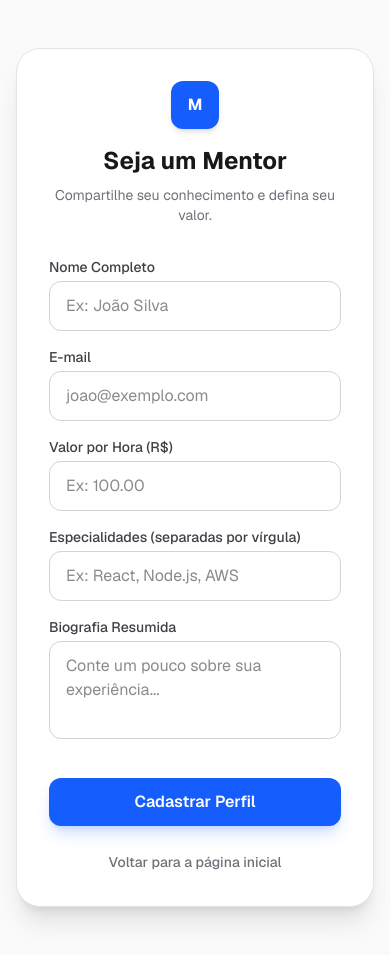
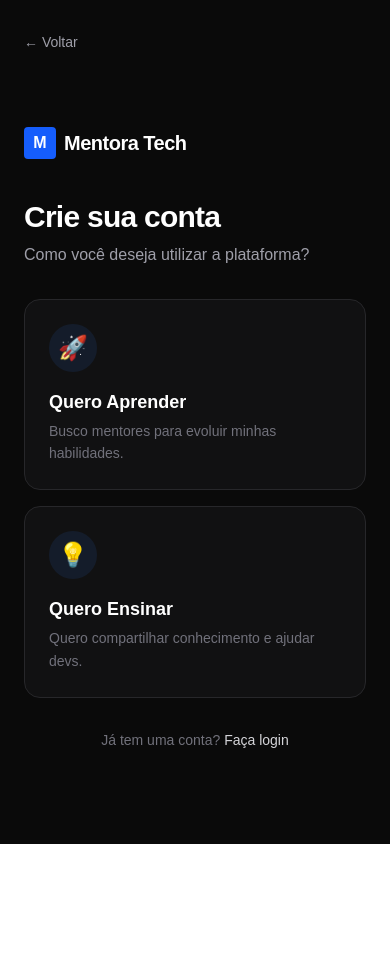
Before and after one commit to ClebsAlexandre/Mentora-Tech, a Next.js app: page /cadastro in a window 390 px wide. After the commit the page ends 844 px from the top, so only its background shows below. Built offline with nearby package versions, Linux system fonts and the light colour scheme; no server answers.

Commit message:
feat(login): reestrutura página de login com animações e validação simulada

```diff
--- a/app/cadastro/page.tsx
+++ b/app/cadastro/page.tsx
@@ -1,85 +1,193 @@
-import { db } from '@/db';
-import { usuarios, perfisMentores } from '@/db/schema';
-import { redirect } from 'next/navigation';
-import Link from 'next/link';
+"use client";
+
+import { useState } from "react";
+import Link from "next/link";
+import { useRouter } from "next/navigation";
+import { motion, AnimatePresence } from "framer-motion";
+
+type Role = "mentorado" | "mentor" | null;
 
 export default function CadastroPage() {
+  const router = useRouter();
+  const [role, setRole] = useState<Role>(null);
+  const [isLoading, setIsLoading] = useState(false);
 
-  // Server Action que lida com o submit do formulário
-  async function cadastrarMentor(formData: FormData) {
-    'use server';
-
-    const nome = formData.get('nome') as string;
-    const email = formData.get('email') as string;
-    const bio = formData.get('bio') as string;
-    const precoHora = formData.get('precoHora') as string;
-    const especialidadesStr = formData.get('especialidades') as string;
-
-    const especialidades = especialidadesStr.split(',').map(s => s.trim()).filter(Boolean);
-
-    // Inserção na tabela usuarios
-    // Usando DiceBear (avataaars) para garantir rostos diferentes baseados no email
-    const [novoUsuario] = await db.insert(usuarios).values({
-      nome,
-      email,
-      tipoPerfil: 'mentor',
-      avatarUrl: `https://api.dicebear.com/7.x/avataaars/svg?seed=${encodeURIComponent(email)}&backgroundColor=e2e8f0`,
-    }).returning();
-
-    // Inserção na tabela perfisMentores referenciando o usuario criado
-    await db.insert(perfisMentores).values({
-      usuarioId: novoUsuario.id,
-      bio,
-      especialidades,
-      precoHora: precoHora || '0.00',
-    });
-
-    // Redireciona para a home para vermos o novo mentor no Grid
-    redirect('/');
-  }
+  const handleSubmit = async (e: React.FormEvent) => {
+    e.preventDefault();
+    setIsLoading(true);
+    // Simulação temporária
+    await new Promise((resolve) => setTimeout(resolve, 1500));
+    alert(`Cadastro de ${role} realizado! (Simulação)`);
+    router.push("/login");
+  };
 
   return (
-    <div className="min-h-screen bg-zinc-50 dark:bg-zinc-950 flex flex-col items-center justify-center p-4 font-sans py-12">
-      <div className="w-full max-w-md bg-white dark:bg-zinc-900 border border-zinc-200 dark:border-zinc-800 rounded-3xl p-8 shadow-xl">
-        <div className="mb-8 text-center">
-          <div className="w-12 h-12 rounded-xl bg-blue-600 flex items-center justify-center font-bold text-white shadow-md mx-auto mb-4">M</div>
-          <h1 className="text-2xl font-bold text-zinc-900 dark:text-zinc-50">Seja um Mentor</h1>
-          <p className="text-sm text-zinc-500 dark:text-zinc-400 mt-2">Compartilhe seu conhecimento e defina seu valor.</p>
+    <main className="flex min-h-screen bg-[#0a0a0a] text-white">
+      {/* Lado Esquerdo - Formulário Dinâmico */}
+      <div className="relative flex w-full flex-col justify-center px-6 py-12 lg:w-1/2 lg:px-16 xl:px-24">
+
+        {/* Botão Voltar (Absoluto no canto superior esquerdo) */}
+        <Link
+          href="/"
+          className="absolute top-8 left-6 sm:left-12 flex items-center gap-2 text-sm font-medium text-zinc-400 hover:text-white transition-colors z-10"
+        >
+          &larr; Voltar
+        </Link>
+
+        <div className="mx-auto w-full max-w-md mt-8 sm:mt-0">
+          <Link href="/" className="flex items-center gap-2 mb-10">
+            <div className="flex h-8 w-8 items-center justify-center rounded bg-blue-600 font-bold text-white">
+              M
+            </div>
+            <span className="text-xl font-bold tracking-tight">
+              Mentora Tech
+            </span>
+          </Link>
+
+          <div className="mb-8">
+            <h1 className="text-3xl font-bold tracking-tight mb-2">Crie sua conta</h1>
+            <p className="text-zinc-400">
+              {!role ? "Como você deseja utilizar a plataforma?" : "Preencha seus dados para começar"}
+            </p>
           </div>
 
-        <form action={cadastrarMentor} className="space-y-4">
-          <div>
-            <label className="block text-sm font-medium text-zinc-700 dark:text-zinc-300 mb-1">Nome Completo</label>
-            <input required type="text" name="nome" placeholder="Ex: João Silva" className="w-full px-4 py-3 rounded-xl border border-zinc-300 dark:border-zinc-700 bg-transparent dark:text-white focus:outline-none focus:ring-2 focus:ring-blue-600" />
+          <AnimatePresence mode="wait">
+            {/* ETAPA 1: ESCOLHA DE PERFIL */}
+            {!role && (
+              <motion.div
+                key="selection"
+                initial={{ opacity: 0, y: 20 }} animate={{ opacity: 1, y: 0 }} exit={{ opacity: 0, x: -20 }}
+                className="grid grid-cols-1 sm:grid-cols-2 gap-4"
+              >
+                <button
+                  onClick={() => setRole("mentorado")}
+                  className="group flex flex-col items-start gap-4 p-6 rounded-2xl border border-zinc-800 bg-zinc-900/50 hover:bg-zinc-800 hover:border-blue-500/50 transition-all text-left"
+                >
+                  <div className="flex h-12 w-12 items-center justify-center rounded-full bg-blue-500/10 text-2xl group-hover:scale-110 transition-transform">
+                    🚀
                   </div>
                   <div>
-            <label className="block text-sm font-medium text-zinc-700 dark:text-zinc-300 mb-1">E-mail</label>
-            <input required type="email" name="email" placeholder="joao@exemplo.com" className="w-full px-4 py-3 rounded-xl border border-zinc-300 dark:border-zinc-700 bg-transparent dark:text-white focus:outline-none focus:ring-2 focus:ring-blue-600" />
+                    <h3 className="font-bold text-lg mb-1 group-hover:text-blue-400 transition-colors">Quero Aprender</h3>
+                    <p className="text-sm text-zinc-500 leading-relaxed">Busco mentores para evoluir minhas habilidades.</p>
+                  </div>
+                </button>
+
+                <button
+                  onClick={() => setRole("mentor")}
+                  className="group flex flex-col items-start gap-4 p-6 rounded-2xl border border-zinc-800 bg-zinc-900/50 hover:bg-zinc-800 hover:border-blue-500/50 transition-all text-left"
+                >
+                  <div className="flex h-12 w-12 items-center justify-center rounded-full bg-blue-500/10 text-2xl group-hover:scale-110 transition-transform">
+                    💡
                   </div>
                   <div>
-            <label className="block text-sm font-medium text-zinc-700 dark:text-zinc-300 mb-1">Valor por Hora (R$)</label>
-            <input required type="number" step="0.01" min="0" name="precoHora" placeholder="Ex: 100.00" className="w-full px-4 py-3 rounded-xl border border-zinc-300 dark:border-zinc-700 bg-transparent dark:text-white focus:outline-none focus:ring-2 focus:ring-blue-600" />
+                    <h3 className="font-bold text-lg mb-1 group-hover:text-blue-400 transition-colors">Quero Ensinar</h3>
+                    <p className="text-sm text-zinc-500 leading-relaxed">Quero compartilhar conhecimento e ajudar devs.</p>
                   </div>
-          <div>
-            <label className="block text-sm font-medium text-zinc-700 dark:text-zinc-300 mb-1">Especialidades (separadas por vírgula)</label>
-            <input required type="text" name="especialidades" placeholder="Ex: React, Node.js, AWS" className="w-full px-4 py-3 rounded-xl border border-zinc-300 dark:border-zinc-700 bg-transparent dark:text-white focus:outline-none focus:ring-2 focus:ring-blue-600" />
+                </button>
+              </motion.div>
+            )}
+
+            {/* ETAPA 2: FORMULÁRIO */}
+            {role && (
+              <motion.div
+                key="form"
+                initial={{ opacity: 0, x: 20 }} animate={{ opacity: 1, x: 0 }}
+              >
+                <form onSubmit={handleSubmit} className="flex flex-col gap-5">
+                  <div className="grid grid-cols-1 sm:grid-cols-2 gap-5">
+                    <div className="flex flex-col gap-2">
+                      <label className="text-sm font-medium text-zinc-300">Nome</label>
+                      <input type="text" required className="rounded-xl border border-zinc-800 bg-zinc-900/50 px-4 py-3.5 text-sm focus:border-blue-500 focus:outline-none focus:ring-1 focus:ring-blue-500 transition-colors" placeholder="João" />
                     </div>
-          <div>
-            <label className="block text-sm font-medium text-zinc-700 dark:text-zinc-300 mb-1">Biografia Resumida</label>
-            <textarea required name="bio" rows={3} placeholder="Conte um pouco sobre sua experiência..." className="w-full px-4 py-3 rounded-xl border border-zinc-300 dark:border-zinc-700 bg-transparent dark:text-white focus:outline-none focus:ring-2 focus:ring-blue-600 resize-none"></textarea>
+                    <div className="flex flex-col gap-2">
+                      <label className="text-sm font-medium text-zinc-300">Sobrenome</label>
+                      <input type="text" required className="rounded-xl border border-zinc-800 bg-zinc-900/50 px-4 py-3.5 text-sm focus:border-blue-500 focus:outline-none focus:ring-1 focus:ring-blue-500 transition-colors" placeholder="Silva" />
+                    </div>
                   </div>
 
-          <button type="submit" className="w-full py-3 mt-4 bg-blue-600 hover:bg-blue-700 text-white font-semibold rounded-xl shadow-lg shadow-blue-600/20 transition-all">
-            Cadastrar Perfil
+                  <div className="flex flex-col gap-2">
+                    <label className="text-sm font-medium text-zinc-300">E-mail</label>
+                    <input type="email" required className="rounded-xl border border-zinc-800 bg-zinc-900/50 px-4 py-3.5 text-sm focus:border-blue-500 focus:outline-none focus:ring-1 focus:ring-blue-500 transition-colors" placeholder="seu@email.com" />
+                  </div>
+
+                  <div className="flex flex-col gap-2">
+                    <label className="text-sm font-medium text-zinc-300">Senha</label>
+                    <input type="password" required minLength={6} className="rounded-xl border border-zinc-800 bg-zinc-900/50 px-4 py-3.5 text-sm focus:border-blue-500 focus:outline-none focus:ring-1 focus:ring-blue-500 transition-colors" placeholder="Mínimo 6 caracteres" />
+                  </div>
+
+                  {/* Campos Exclusivos para Mentor */}
+                  {role === "mentor" && (
+                    <motion.div initial={{ opacity: 0, height: 0 }} animate={{ opacity: 1, height: "auto" }} className="flex flex-col gap-5 pt-2 border-t border-zinc-800/50 mt-2 overflow-hidden">
+                      <div className="flex flex-col gap-2">
+                        <label className="text-sm font-medium text-zinc-300">URL do LinkedIn</label>
+                        <input type="url" required className="rounded-xl border border-zinc-800 bg-zinc-900/50 px-4 py-3.5 text-sm focus:border-blue-500 focus:outline-none focus:ring-1 focus:ring-blue-500 transition-colors" placeholder="https://linkedin.com/in/seu-perfil" />
+                      </div>
+                      <div className="flex flex-col gap-2">
+                        <label className="text-sm font-medium text-zinc-300">Especialidade Principal</label>
+                        <select required className="rounded-xl border border-zinc-800 bg-zinc-900/50 px-4 py-3.5 text-sm focus:border-blue-500 focus:outline-none focus:ring-1 focus:ring-blue-500 transition-colors text-zinc-300">
+                          <option value="">Selecione uma especialidade</option>
+                          <option value="frontend">Front-end (React, Vue, etc)</option>
+                          <option value="backend">Back-end (Node.js, Java, etc)</option>
+                          <option value="fullstack">Full Stack</option>
+                          <option value="mobile">Mobile (Flutter, React Native)</option>
+                        </select>
+                      </div>
+                    </motion.div>
+                  )}
+
+                  <div className="mt-2 flex flex-col gap-3">
+                    <button type="submit" disabled={isLoading} className="w-full rounded-xl bg-blue-600 px-4 py-3.5 text-sm font-bold text-white transition-all hover:bg-blue-700 focus:ring-2 focus:ring-blue-500 focus:ring-offset-2 focus:ring-offset-[#0a0a0a] disabled:opacity-50">
+                      {isLoading ? "Criando conta..." : "Criar minha conta"}
                     </button>
+                    <button type="button" onClick={() => setRole(null)} className="w-full rounded-xl bg-transparent px-4 py-3.5 text-sm font-medium text-zinc-400 hover:text-white hover:bg-zinc-800 transition-colors">
+                      Voltar e escolher outro perfil
+                    </button>
+                  </div>
                 </form>
+              </motion.div>
+            )}
+          </AnimatePresence>
 
-        <div className="mt-6 text-center">
-          <Link href="/" className="text-sm font-medium text-zinc-500 hover:text-zinc-800 dark:hover:text-zinc-200 transition-colors">
-            Voltar para a página inicial
-          </Link>
+          <p className="mt-8 text-center text-sm text-zinc-500">
+            Já tem uma conta? <Link href="/login" className="font-medium text-zinc-300 hover:text-white hover:underline transition-colors">Faça login</Link>
+          </p>
+        </div>
+      </div>
+
+      {/* Lado Direito - Imagem/Branding (Oculto no Mobile) */}
+      <div className="relative hidden w-1/2 lg:block bg-zinc-900 overflow-hidden border-l border-zinc-800">
+        {/* Efeitos de Luz */}
+        <div className="absolute top-1/2 left-1/2 -translate-x-1/2 -translate-y-1/2 w-[800px] h-[800px] bg-blue-600/20 blur-[120px] rounded-full pointer-events-none"></div>
+
+        <div className="absolute inset-0 bg-[url('https://www.transparenttextures.com/patterns/cubes.png')] opacity-20"></div>
+
+        <div className="absolute inset-0 flex flex-col items-center justify-center p-12 text-center z-10">
+          <div className="max-w-md">
+            <h2 className="text-3xl font-bold mb-4">
+              Acelere seu desenvolvimento
+            </h2>
+            <p className="text-lg text-zinc-400 leading-relaxed">
+              "A mentoria me economizou meses de tutoriais aleatórios. Ter o código revisado por um sênior mudou o rumo da minha carreira."
+            </p>
+            <div className="mt-6 flex items-center justify-center gap-3">
+              {/* Foto de perfil */}
+              <img
+                src="https://images.unsplash.com/photo-1531427186611-ecfd6d936c79?auto=format&fit=crop&w=100&h=100&q=80"
+                alt="Foto de perfil do desenvolvedor"
+                className="w-12 h-12 rounded-full border-2 border-zinc-700 object-cover"
+              />
+              <div className="text-left">
+                <p className="text-sm font-bold text-white">
+                  Desenvolvedor Júnior
+                </p>
+                <p className="text-xs text-zinc-400">
+                  Mentorado contratado em 2026
+                </p>
               </div>
             </div>
           </div>
+        </div>
+      </div>
+    </main>
   );
 }
```
Also changed, not shown: app/login/page.tsx (+91 -51 lines). Lines whose indentation alone changed are shown as unchanged.
